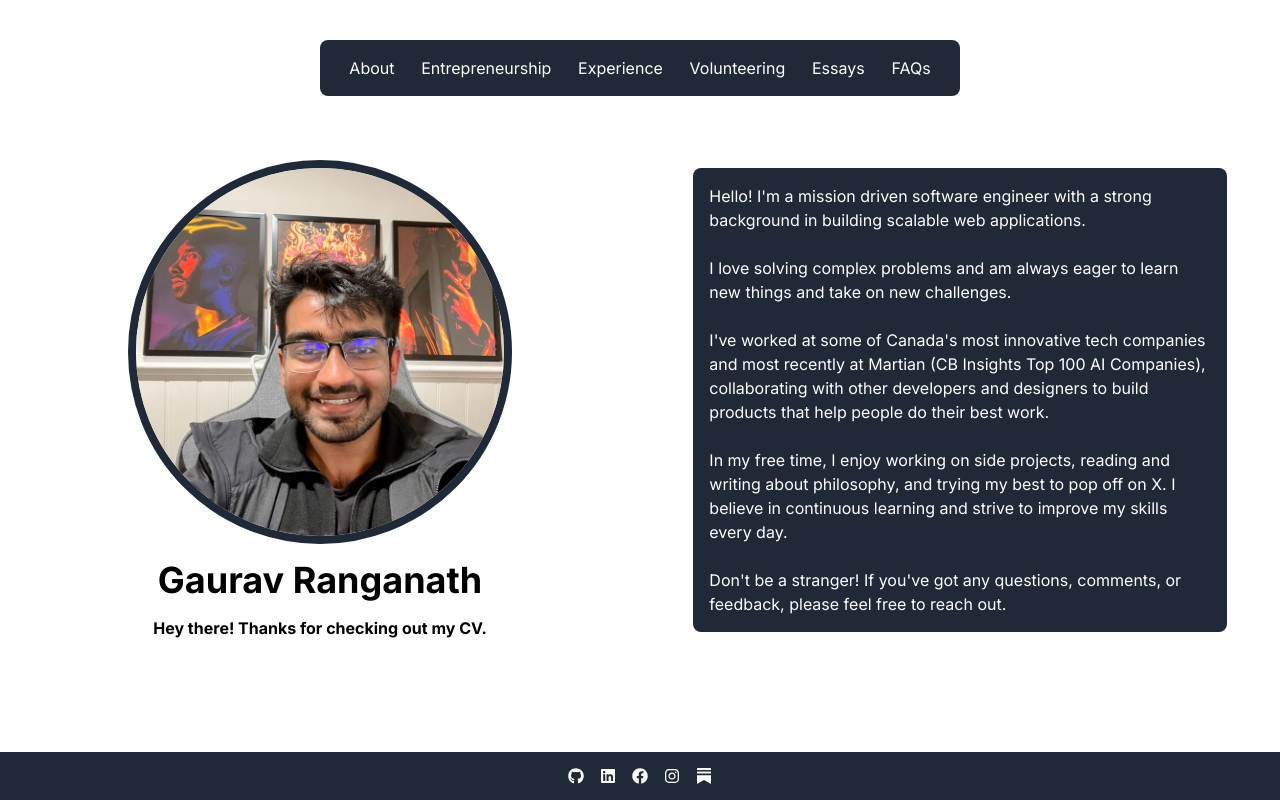
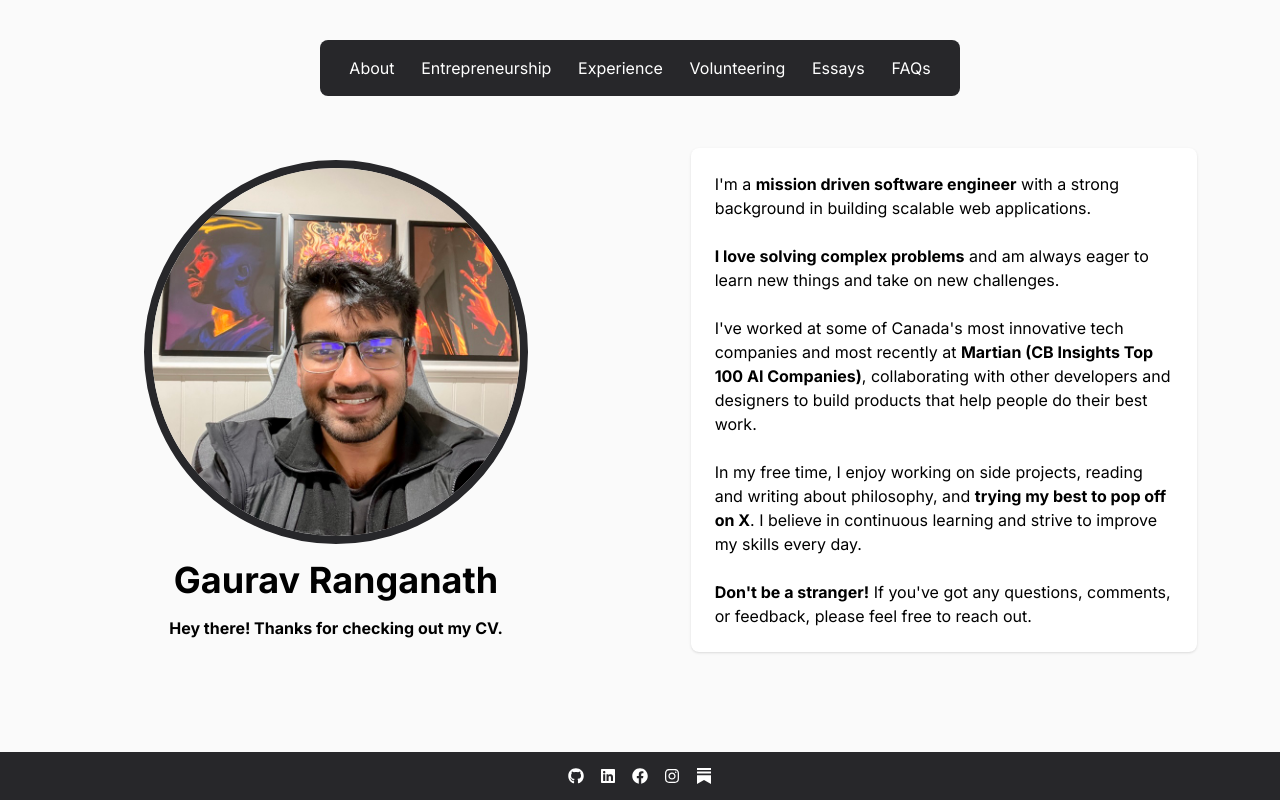
Before and after one commit to vakasura/cv, a Next.js app: page / in a window 1280 px wide. Built offline with nearby package versions, Linux system fonts and the light colour scheme.

Commit message:
edit cards

```diff
--- a/app/components/about.tsx
+++ b/app/components/about.tsx
@@ -1,33 +1,35 @@
 const About = () => {
   return (
-    <div className="p-4 bg-gray-800 rounded-lg text-white">
+    <div className="overflow-hidden rounded-lg bg-white shadow">
+      <div className="px-4 py-5 sm:p-6">
         <p>
-        Hello! I'm a mission driven software engineer with a strong background
-        in building scalable web applications.
+          I'm a <b>mission driven software engineer</b> with a strong background in
+          building scalable web applications.
         </p>
         <br />
         <p>
-        I love solving complex problems and am always eager to learn new things
-        and take on new challenges.
+          <b>I love solving complex problems</b> and am always eager to learn new
+          things and take on new challenges.
         </p>
         <br />
         <p>
-        I've worked at some of Canada's most innovative tech companies and most
-        recently at Martian (CB Insights Top 100 AI Companies), collaborating
-        with other developers and designers to build products that help people
-        do their best work.
+          I've worked at some of Canada's most innovative tech companies and
+          most recently at <b>Martian (CB Insights Top 100 AI Companies)</b>,
+          collaborating with other developers and designers to build products
+          that help people do their best work.
         </p>
         <br />
         <p>
           In my free time, I enjoy working on side projects, reading and writing
-        about philosophy, and trying my best to pop off on X. I believe in
+          about philosophy, and <b>trying my best to pop off on X</b>. I believe in
           continuous learning and strive to improve my skills every day.
         </p>
         <br />
         <p>
-        Don't be a stranger! If you've got any questions, comments, or feedback,
-        please feel free to reach out.
+          <b>Don't be a stranger!</b> If you've got any questions, comments, or
+          feedback, please feel free to reach out.
         </p>
+      </div>
     </div>
   );
 };
--- a/app/components/entrepreneurship.tsx
+++ b/app/components/entrepreneurship.tsx
@@ -1,51 +1,47 @@
 const Entrepreneurship = () => {
   return (
     <div>
-      <div className="p-4 bg-gray-800 rounded-lg text-white">
-        <div style={{ display: "flex", justifyContent: "space-between" }}>
-          <p>Flock</p>
-          <p>Founder | 2024</p>
+
+      <div className="overflow-hidden rounded-lg bg-white shadow">
+        <div className="px-4 py-5 sm:p-6">
+          <div style={{ display: "flex", justifyContent: "space-between", marginBottom: "10px" }}>
+            <p><b>Flock</b></p>
+            <p><b>Founder | 2024</b></p>
+          </div>
+          <p className="text-justify">
+            Currently working with my friends from the University of Toronto to
+            build a startup that builds open source tooling for AI developers.
+          </p>
         </div>
-        <br />
-        <p className="text-justify">
-          I founded a cybersecurity startup, that used machine learning and
-          linguistic analysis to prevent business email fraud through the
-          University of Toronto Hatchery, providing with $14,000 CAD in
-          fellowship funding. Using Scikit-learn, Pandas, and NumPy, we
-          developed a model capable of attributing authorship of corporate
-          emails with up to 95% accuracy.
-        </p>
       </div>
       <br />
-      <div className="p-4 bg-gray-800 rounded-lg text-white">
-        <div style={{ display: "flex", justifyContent: "space-between" }}>
-          <p>Planni</p>
-          <p>Founder | 2023</p>
+      <div className="overflow-hidden rounded-lg bg-white shadow">
+        <div className="px-4 py-5 sm:p-6">
+          <div style={{ display: "flex", justifyContent: "space-between", marginBottom: "10px" }}>
+            <p><b>Planni</b></p>
+            <p><b>Founder | 2023</b></p>
+          </div>
+          <p className="text-justify">
+            A property technology company that developed software to simplify
+            financial forecasting for property developers. We secured two
+            letters of intent, translating to $25 000 CAD in annual recurring
+            revenue and funding at a $1M CAD valuation from NEXT Canada.
+          </p>
         </div>
-        <br />
-        <p className="text-justify">
-          I founded a property technology company that developed software to
-          simplify financial forecasting for property developers. Our team used
-          React, NextJS, AWS, Typescript, and MongoDB to build our product. We
-          secured two letters of intent, translating to $25 000 CAD in annual
-          recurring revenue and funding at a $1M CAD valuation from NEXT Canada.
-        </p>
       </div>
       <br />
-      <div className="p-4 bg-gray-800 rounded-lg text-white">
-        <div style={{ display: "flex", justifyContent: "space-between" }}>
-          <p>Depactor</p>
-          <p>Founder | 2019</p>
+      <div className="overflow-hidden rounded-lg bg-white shadow">
+        <div className="px-4 py-5 sm:p-6">
+          <div style={{ display: "flex", justifyContent: "space-between", marginBottom: "10px" }}>
+            <p><b>Depactor</b></p>
+            <p><b>Founder | 2019</b></p>
+          </div>
+          <p className="text-justify">
+            A cybersecurity startup, that used machine learning and linguistic
+            analysis to prevent business email fraud through the University of
+            Toronto Hatchery, providing with $14,000 CAD in fellowship funding.
+          </p>
         </div>
-        <br />
-        <p className="text-justify">
-          I founded a cybersecurity startup, that used machine learning and
-          linguistic analysis to prevent business email fraud through the
-          University of Toronto Hatchery, providing with $14,000 CAD in
-          fellowship funding. Using Scikit-learn, Pandas, and NumPy, we
-          developed a model capable of attributing authorship of corporate
-          emails with up to 95% accuracy.
-        </p>
       </div>
     </div>
   );
--- a/app/components/experience.tsx
+++ b/app/components/experience.tsx
@@ -1,34 +1,31 @@
 const Experience = () => {
   return (
     <div>
-      <div className="p-4 bg-gray-800 rounded-lg text-white">
+      <div className="p-4 bg-zinc-800 rounded-lg text-white">
         <div style={{ display: "flex", justifyContent: "space-between" }}>
           <p>Martian</p>
           <p>Founding Software Engineer | 2024</p>
         </div>
         <br />
         <p className="text-justify">
-          Migrated Digital Ocean applications to GCP using Docker, Kubernetes,
-          and CircleCI, scaling the system from 100 to 100,000 requests per day,
-          demonstrating improved scalability and capacity.
+          Used Docker, Kubernetes, and CircleCI, scaling the system from 100 to
+          250,000 requests per day.
         </p>
       </div>
       <br />
-      <div className="p-4 bg-gray-800 rounded-lg text-white">
+      <div className="p-4 bg-zinc-800 rounded-lg text-white">
         <div style={{ display: "flex", justifyContent: "space-between" }}>
           <p>Clearco</p>
           <p>Software Engineer | 2023</p>
         </div>
         <br />
         <p className="text-justify">
-          Designed the first release of an enterprise-level component library
-          containing 40+ components using Vue3, PrimeVue, and Tailwind CSS,
-          increasing deployment speed and reducing bugs when shipping new
-          products.
+          Designed an enterprise-level component library
+          containing 40+ components using Vue3, PrimeVue, and Tailwind CSS.
         </p>
       </div>
       <br />
-      <div className="p-4 bg-gray-800 rounded-lg text-white">
+      <div className="p-4 bg-zinc-800 rounded-lg text-white">
         <div style={{ display: "flex", justifyContent: "space-between" }}>
           <p>Koho</p>
           <p>Software Developer | 2023</p>
@@ -36,13 +33,11 @@ const Experience = () => {
         <br />
         <p className="text-justify">
           Refactored primary API to issue credit cards linked to appropriate
-          payment processing network (PPN) upon user and account creation
-          request flow; resulting in reduced swipe fees and data processing
-          costs.
+          payment processing network (PPN).
         </p>
       </div>
       <br />
-      <div className="p-4 bg-gray-800 rounded-lg text-white">
+      <div className="p-4 bg-zinc-800 rounded-lg text-white">
         <div style={{ display: "flex", justifyContent: "space-between" }}>
           <p>Security Compass</p>
           <p>Software Engineering Intern | 2021</p>
@@ -50,9 +45,7 @@ const Experience = () => {
         <br />
         <p className="text-justify">
           Refactored asynchronous task queues of custom integration microservice
-          to move local file storage to an AWS S3 instance; resulting in higher
-          scalability, improved disaster recovery capability, and compliance
-          with customer data protection regulations.
+          to move local file storage to an AWS S3 instance.
         </p>
       </div>
     </div>
--- a/app/components/footer.tsx
+++ b/app/components/footer.tsx
@@ -4,7 +4,7 @@ import { BsSubstack } from "react-icons/bs";
 
 const Footer = () => {
   return (
-    <footer className="bg-gray-800 text-white p-4 fixed bottom-0 left-1/2 transform -translate-x-1/2 w-full">
+    <footer className="bg-zinc-800 text-white p-4 fixed bottom-0 left-1/2 transform -translate-x-1/2 w-full">
       <div className="flex justify-center space-x-4">
         <a href="https://github.com" target="_blank" rel="noopener noreferrer">
             <FaGithub />
--- a/app/page.tsx
+++ b/app/page.tsx
@@ -12,7 +12,7 @@ enum NavState {
   Experience,
   Volunteering,
   Essays,
-  FAQs
+  FAQs,
 }
 
 const navStateToText = {
@@ -21,7 +21,7 @@ const navStateToText = {
   [NavState.Experience]: "4x SWE & 2x Founder",
   [NavState.Volunteering]: "I think giving back is important!",
   [NavState.Essays]: "I like to read and write about philosophy.",
-  [NavState.FAQs]: "Questions I get asked a lot!"
+  [NavState.FAQs]: "Questions I get asked a lot!",
 };
 
 const navStateToComponent = {
@@ -30,7 +30,7 @@ const navStateToComponent = {
   [NavState.Experience]: <Experience />,
   [NavState.Volunteering]: <div>Volunteering Component</div>,
   [NavState.Essays]: <div>Essays Component</div>,
-  [NavState.FAQs]: <div>FAQs Component</div>
+  [NavState.FAQs]: <div>FAQs Component</div>,
 };
 
 export default function Home() {
@@ -41,36 +41,75 @@ export default function Home() {
   };
 
   return (
-    <main>
-      <nav className="bg-gray-800 text-white p-4 fixed top-10 left-1/2 transform -translate-x-1/2 w-1/2 rounded-lg">
+    <main className="bg-zinc-50">
+      <div className="mx-auto max-w-7xl sm:px-6 lg:px-8">
+        <nav className="bg-zinc-800 text-white p-4 fixed top-10 left-1/2 transform -translate-x-1/2 w-1/2 rounded-lg">
           <ul className="flex justify-around">
-          <li><a href="#about" onClick={() => handleNavClick(NavState.About)}>About</a></li>
-          <li><a href="#entrepreneurship" onClick={() => handleNavClick(NavState.Entrepreneurship)}>Entrepreneurship</a></li>
-          <li><a href="#experience" onClick={() => handleNavClick(NavState.Experience)}>Experience</a></li>
-          <li><a href="#service" onClick={() => handleNavClick(NavState.Volunteering)}>Volunteering</a></li>
-          <li><a href="#essays" onClick={() => handleNavClick(NavState.Essays)}>Essays</a></li>
-          <li><a href="#faqs" onClick={() => handleNavClick(NavState.FAQs)}>FAQs</a></li>
+            <li>
+              <a href="#about" onClick={() => handleNavClick(NavState.About)}>
+                About
+              </a>
+            </li>
+            <li>
+              <a
+                href="#entrepreneurship"
+                onClick={() => handleNavClick(NavState.Entrepreneurship)}
+              >
+                Entrepreneurship
+              </a>
+            </li>
+            <li>
+              <a
+                href="#experience"
+                onClick={() => handleNavClick(NavState.Experience)}
+              >
+                Experience
+              </a>
+            </li>
+            <li>
+              <a
+                href="#service"
+                onClick={() => handleNavClick(NavState.Volunteering)}
+              >
+                Volunteering
+              </a>
+            </li>
+            <li>
+              <a href="#essays" onClick={() => handleNavClick(NavState.Essays)}>
+                Essays
+              </a>
+            </li>
+            <li>
+              <a href="#faqs" onClick={() => handleNavClick(NavState.FAQs)}>
+                FAQs
+              </a>
+            </li>
           </ul>
         </nav>
         <div className="flex flex-row items-center justify-center h-screen">
           <div className="w-1/2">
             <div className="flex items-center justify-center">
-            <img src="/headshot.jpg" alt="Gaurav Ranganath" className="rounded-full border-8 border-gray-800 w-96 h-96 mb-4" />
+              <img
+                src="/headshot.jpg"
+                alt="Gaurav Ranganath"
+                className="rounded-full border-8 border-zinc-800 w-96 h-96 mb-4"
+              />
             </div>
-          <div className="text-4xl font-bold flex items-center justify-center">Gaurav Ranganath</div>
+            <div className="text-4xl font-bold flex items-center justify-center">
+              Gaurav Ranganath
+            </div>
             <div className="font-bold flex items-center justify-center mt-4">
               {navStateToText[navState]}
             </div>
           </div>
           <div className="w-1/2">
             <div className="flex flex-col items-center justify-center">
-            <div className="w-5/6 h-1/2 overflow-y-auto">
-              {navStateToComponent[navState]}
-            </div>
+              <div className="w-5/6 h-1/2">{navStateToComponent[navState]}</div>
             </div>
           </div>
         </div>
         <Footer />
+      </div>
     </main>
   );
 }
```
Lines whose indentation alone changed are shown as unchanged.
